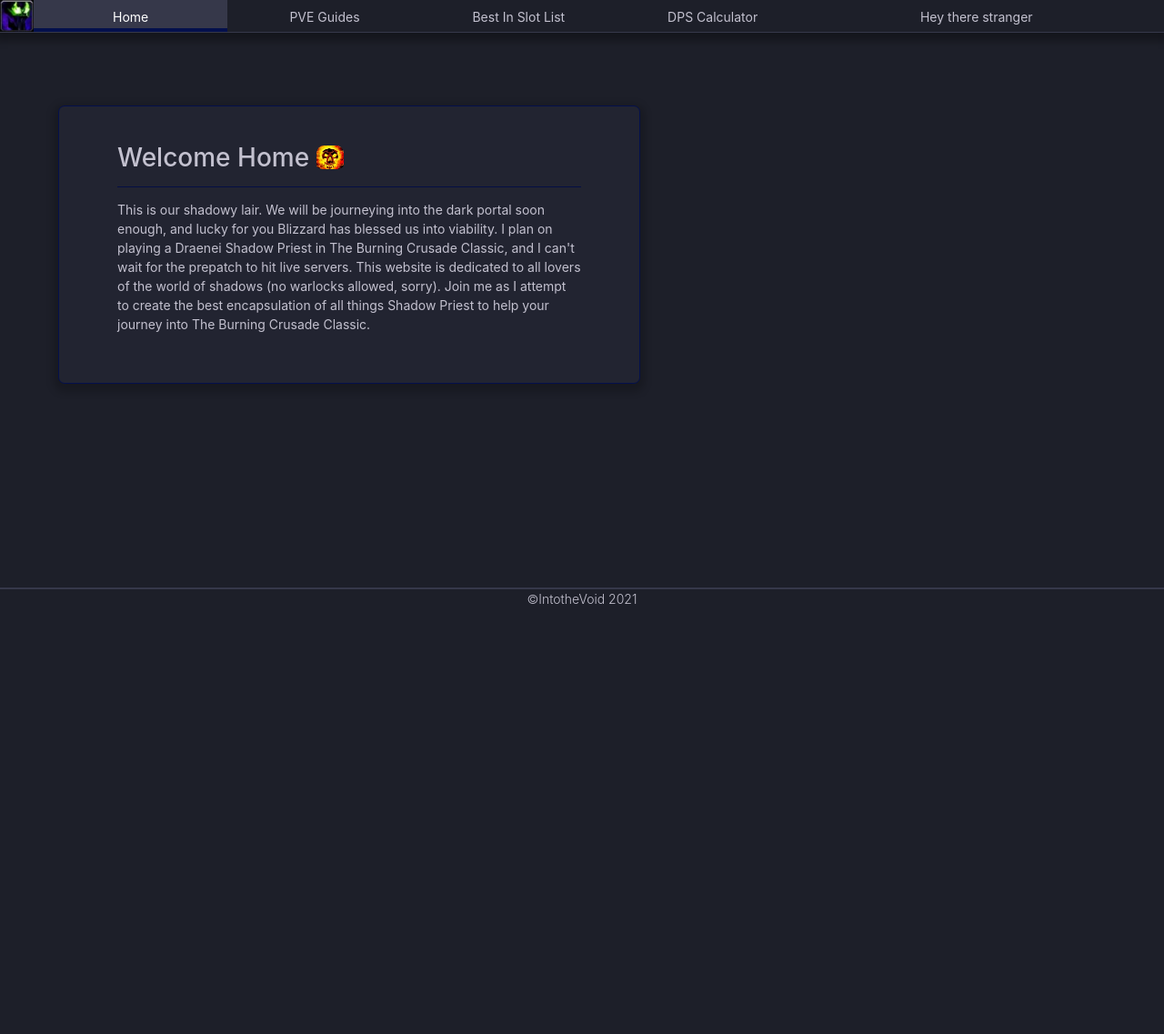
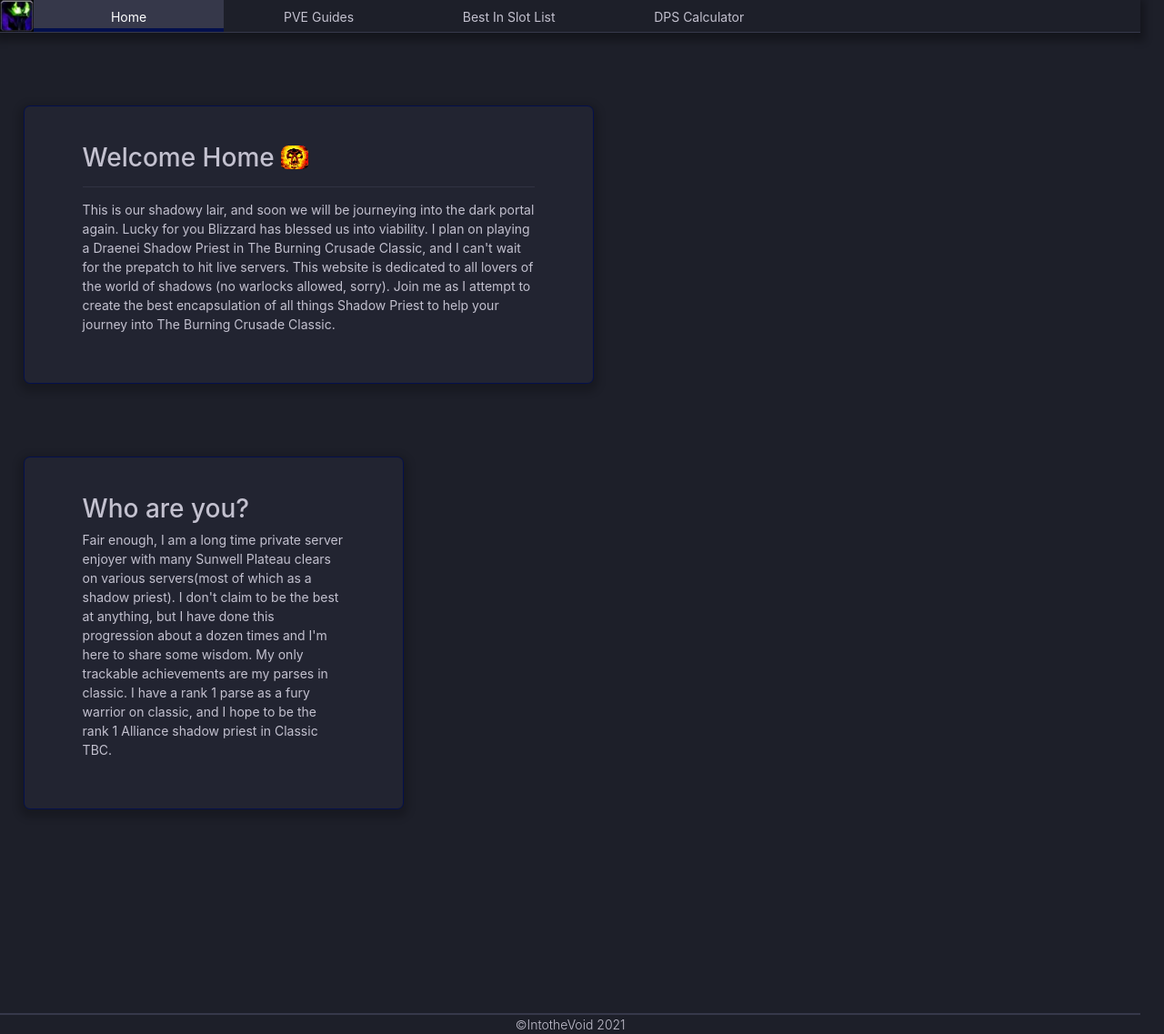
Before and after one commit to codyhinz/intoTheVoid, a PHP site: page / in a window 1280 px wide. Shown: the whole page at 91% size. Before the commit the page ends 664 px from the top, so only its background shows below. Run offline with PHP 8.4, Linux system fonts and the light colour scheme.

Commit message:
New improvements, soon to be finished home page

```diff
--- a/index.php
+++ b/index.php
@@ -3,10 +3,14 @@
     include('./view/header.php');
 ?>
 
-<div class="container introduction col-5 col-md-6">
-    <h2>Welcome Home&nbsp;<img src="./view/shadowwordpain.jpg" width="30" height="30" alt="Shadow Word Pain Icon" class="introicon"></h2><hr/>
-    <p>This is our shadowy lair. We will be journeying into the dark portal soon enough, and lucky for you Blizzard has blessed us into viability. I plan on playing a Draenei Shadow Priest in The Burning Crusade Classic, and I can't wait for the prepatch to hit live servers. This website is dedicated to all lovers of the world of shadows (no warlocks allowed, sorry). Join me as I attempt to create the best encapsulation of all things Shadow Priest to help your journey into The Burning Crusade Classic.
-    </p>
-</div>
-
+    <div class="container introduction col-4 col-md-6">
+        <h2>Welcome Home&nbsp;<img src="./view/shadowwordpain.jpg" width="30" height="30" alt="Shadow Word Pain Icon" class="introicon"></h2><hr/>
+        <p>This is our shadowy lair, and soon we will be journeying into the dark portal again. Lucky for you Blizzard has blessed us into viability. I plan on playing a Draenei Shadow Priest in The Burning Crusade Classic, and I can't wait for the prepatch to hit live servers. This website is dedicated to all lovers of the world of shadows (no warlocks allowed, sorry). Join me as I attempt to create the best encapsulation of all things Shadow Priest to help your journey into The Burning Crusade Classic.
+        </p>
+    </div>
+    <div class="container introduction col-4 col-md-4">
+        <h2>Who are you?</h3>
+        <p>Fair enough, I am a long time private server enjoyer with many Sunwell Plateau clears on various servers(most of which as a shadow priest). I don't claim to be the best at anything, but I have done this progression about a dozen times and I'm here to share some wisdom. My only trackable achievements are my parses in classic. I have a rank 1 parse as a fury warrior on classic, and I hope to be the rank 1 Alliance shadow priest in Classic TBC.
+        </p>
+    </div>
 <?php include('./view/footer.php');?>
--- /dev/null
+++ b/model/jsfunctions.js
@@ -0,0 +1 @@
+// Needs updating soon.
--- a/view/header.php
+++ b/view/header.php
@@ -10,10 +10,13 @@
     <script src="https://ajax.googleapis.com/ajax/libs/jquery/3.5.1/jquery.min.js"></script>
     <script src="https://cdnjs.cloudflare.com/ajax/libs/popper.js/1.16.0/umd/popper.min.js"></script>
     <script src="https://maxcdn.bootstrapcdn.com/bootstrap/4.5.2/js/bootstrap.min.js"></script>
+    <script src="./model/jsfunctions.js"></script>
     <?php
         switch($page) {
             case 'home':
                 echo "<title>Into the Void</title>";
+            case 'pveguide':
+                echo "<title>PVE Guide</title>";
             case 'bislist':
                 echo "<title>Best in Slot List</title>";
             case 'dpscalculator':
@@ -25,11 +28,11 @@
     <div class="container-fluid navrow">
         <div class="row">
             <img src="./view/shadowformicon.jpg" width="37" height="35" margin-left="0" alt="Shadow Form Icon">
-            <div class="heading navigation col-2" id="active"><a href="#" class="stretched-link">Home</a></div>
-            <div class="heading navigation col-2"><a href="#">PVE Guides</a></div>
-            <div class="heading navigation col-2"><a href="#">Best In Slot List</a></div>
-            <div class="heading navigation col-2"><a href="#">DPS Calculator</a></div>
+            <div class="heading navigation col-2" id="<?php if ($page == "home"){ echo "active";}?>"><a href="#" class="stretched-link">Home</a></div>
+            <div class="heading navigation col-2" id="<?php if ($page == "pveguide"){ echo "active";}?>"><a href="#">PVE Guides</a></div>
+            <div class="heading navigation col-2" id="<?php if ($page == "bislist"){ echo "active";}?>"><a href="#">Best In Slot List</a></div>
+            <div class="heading navigation col-2" id="<?php if ($page == "dpscalulator"){ echo "active";}?>"><a href="#">DPS Calculator</a></div>
             <div class="col-1"></div>
-            <div class="heading col-2">Hey there stranger</div>
+            <div class="heading col-2"></div>
         </div>
     </div>
--- a/view/style.css
+++ b/view/style.css
@@ -17,8 +17,8 @@
 
 body {
     margin: 0;
-    width: 100vw;
-    height: 100vh;
+    width: 98vw;
+    height: 98vh;
     background-color: var(--dark-bg-primary-color);
     color: var(--dark-text-primary-color);
 }
@@ -50,7 +50,7 @@ body {
 }
 
 .introduction {
-    margin: 10vh 5vw;
+    margin: 10vh 2vw;
     border: 0.1rem var(--offset-color) solid;
     border-radius: 0.5rem;
     background-color: var(--dark-bg-secondary-color);
@@ -69,7 +69,7 @@ h3 {
 }
 
 hr {
-    background-color: var(--offset-color);
+    background-color: var(--dark-bg-tertiary-color);
 }
 
 .heading {
```
Also changed, not shown: view/muted.png (added), view/unmuted.png (added).
